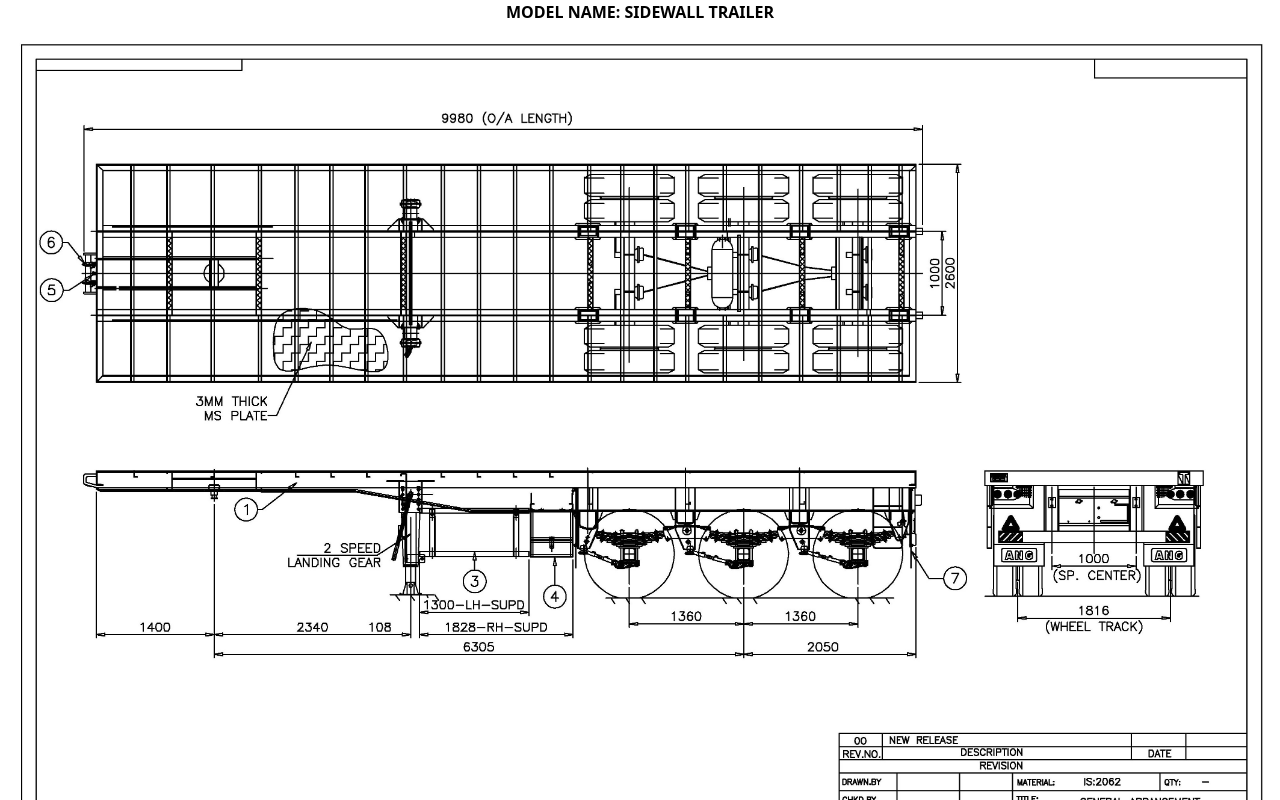
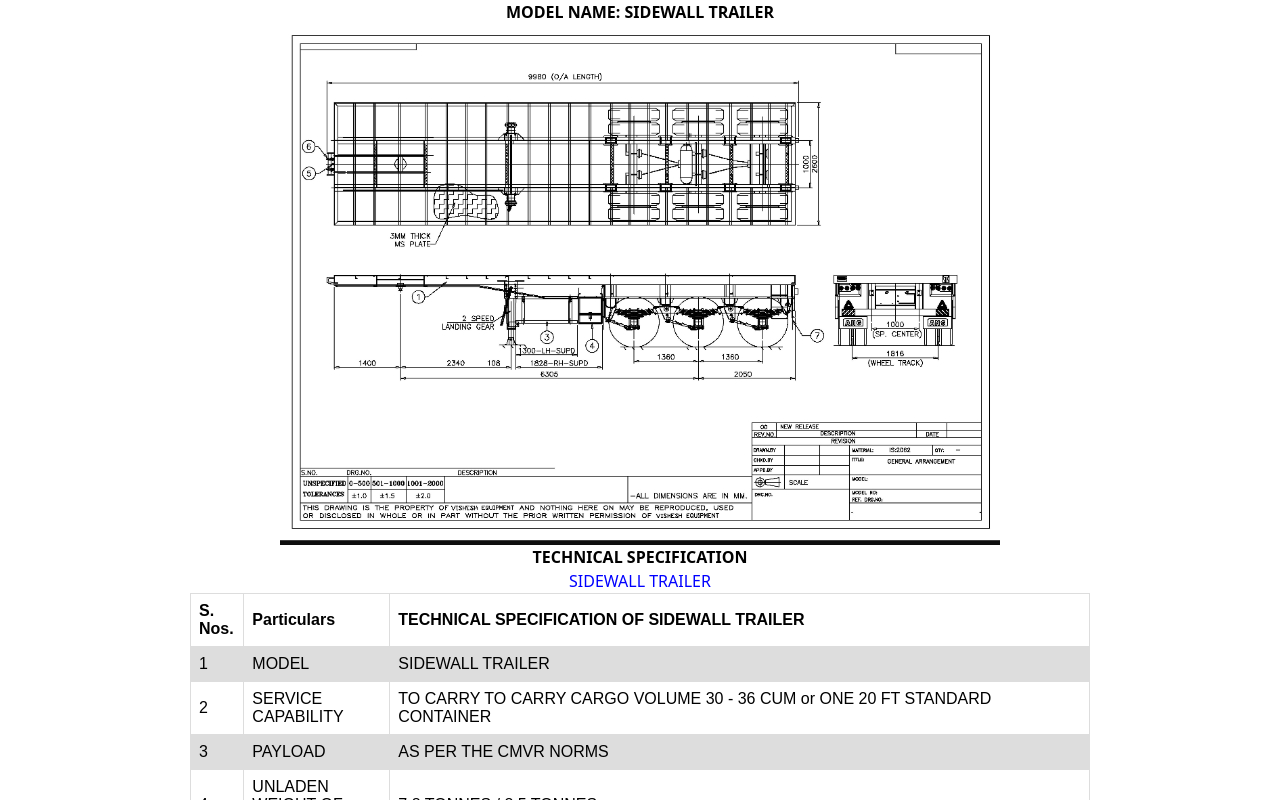
Before and after one commit to visheshequipment/models-1, a plain HTML site: page index6.html in a window 1280 px wide. Shown: the top 800 px of the page. Drawn offline with nearby package versions, Linux system fonts and the light colour scheme.

Commit message:
Update index6.html

```diff
--- a/index6.html
+++ b/index6.html
@@ -26,7 +26,7 @@
 <body>
     <center><h1><span> <B>MODEL NAME: SIDEWALL TRAILER                  </B></span>
     </h1></center>
-    <div><img src="model6.jpg" alt="" class="center" width="900" height="900" ></div>
+    <div><img src="model6.png" alt="model" class="center" width="900" height="900" ></div>
     <center><h1><span> <B>TECHNICAL SPECIFICATION </B></span>
 
     </h1><p style="color: blue;">SIDEWALL TRAILER </p></center>
@@ -90,8 +90,7 @@
             <td>
                 TRIDEM AXLE LEAF SPRING SUSPENSION COMPRISING OF PRESSED STEEL ANCHOR BRACKETS AND SWIVELING EQUALIZERS WITH METAL BUSHES AND HARDNED PINS. LEAF SPRING OF SEMIELPTICAL FREE END CONSTRUCTION SUITABY BRACED . WIDTH OF LEAF 90 mm , THICKNESS OF LEAF 16 mm , MATERAIL SILICO-MANAGESE SPRING STEEL, En. 45 OR EQUALENT.
             </td>
-          </tr>
-          <tr>
+          </tr> <tr>
             <td>11</td>
             <td>AXLES</td>
         <td>3 NOS. HOLLOW RECTANGULAR CONSTRUCTION IN STEEL SIZE 150 X 150 mm THICK AXLES ARE PRECSION MACHINED AND HARDENED TO RECEIVE TAPER ROLLER BEARINGS, SEALS HUB, BRAKES & DRUMS, THE HUBS HAVE 10 BOLTS AT PCQ 335 MM FOR DRUM / RIM FIXATION.</td>
```
